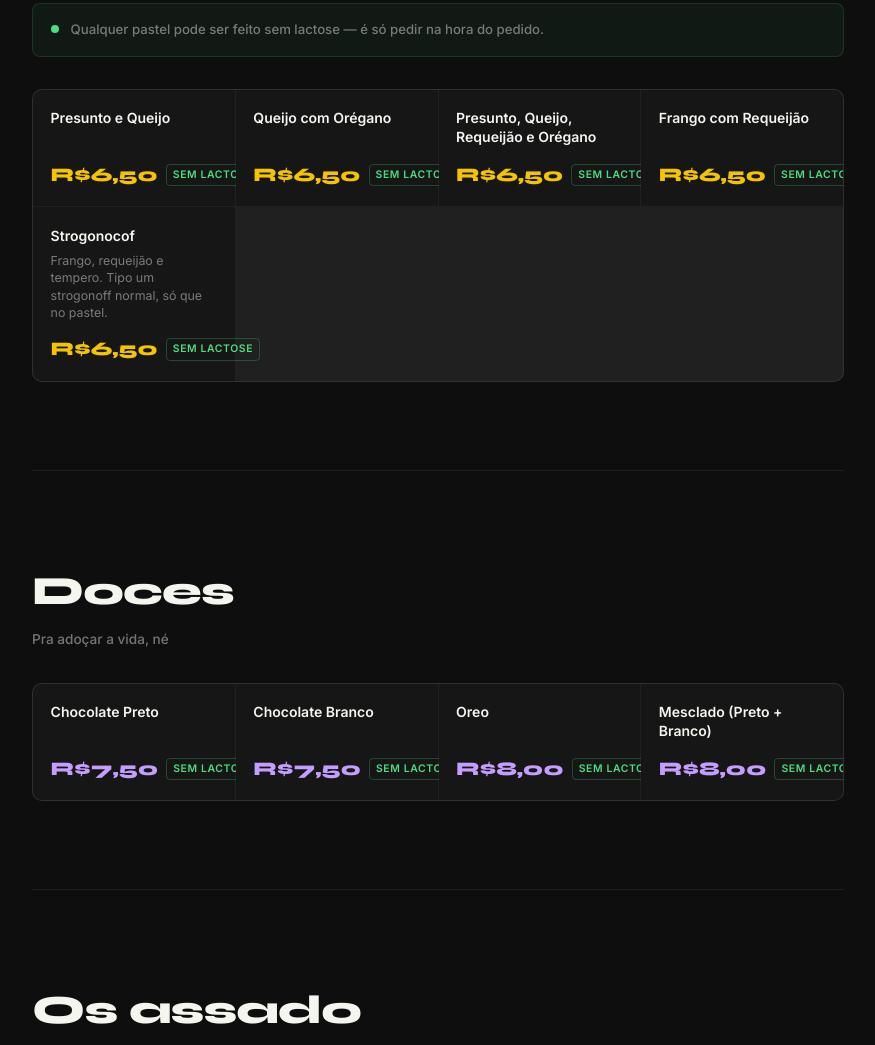
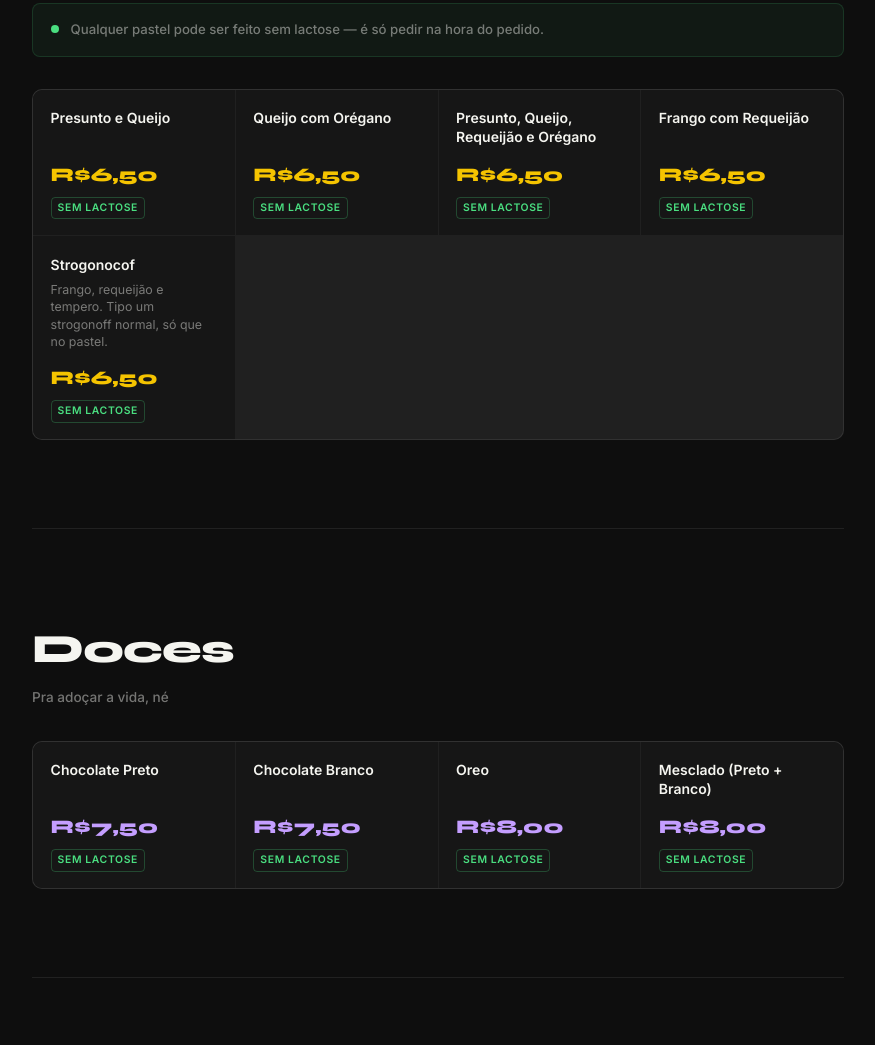
Before and after one commit to yDxvxdxyz/Pastelaria-Chavito, a plain HTML site: page index.html in a window 1280 px wide. Shown: the part 1074-2119 px from the top of the page, without its empty margins (202-1077 px from the left). Drawn offline with Linux system fonts and the light colour scheme.

Commit message:
Update index.html

```diff
--- a/index.html
+++ b/index.html
@@ -199,8 +199,13 @@ nav {
   display: flex;
   align-items: center;
   justify-content: space-between;
-  gap: 0.5rem;
+  flex-wrap: wrap;
+  gap: 0.4rem;
   margin-top: 0.4rem;
+}
+
+.item-footer .badge-sl {
+  flex-shrink: 0;
 }
 
 .item-price {
```
